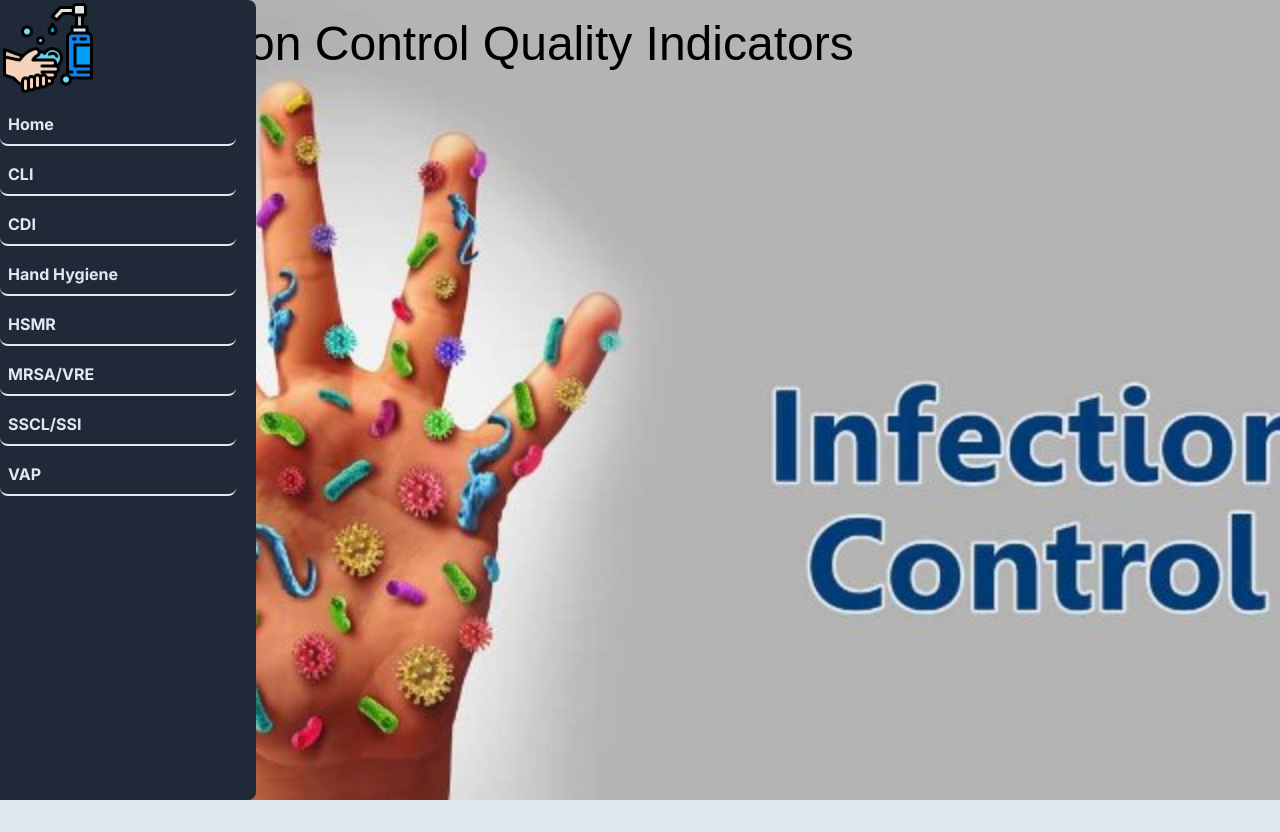
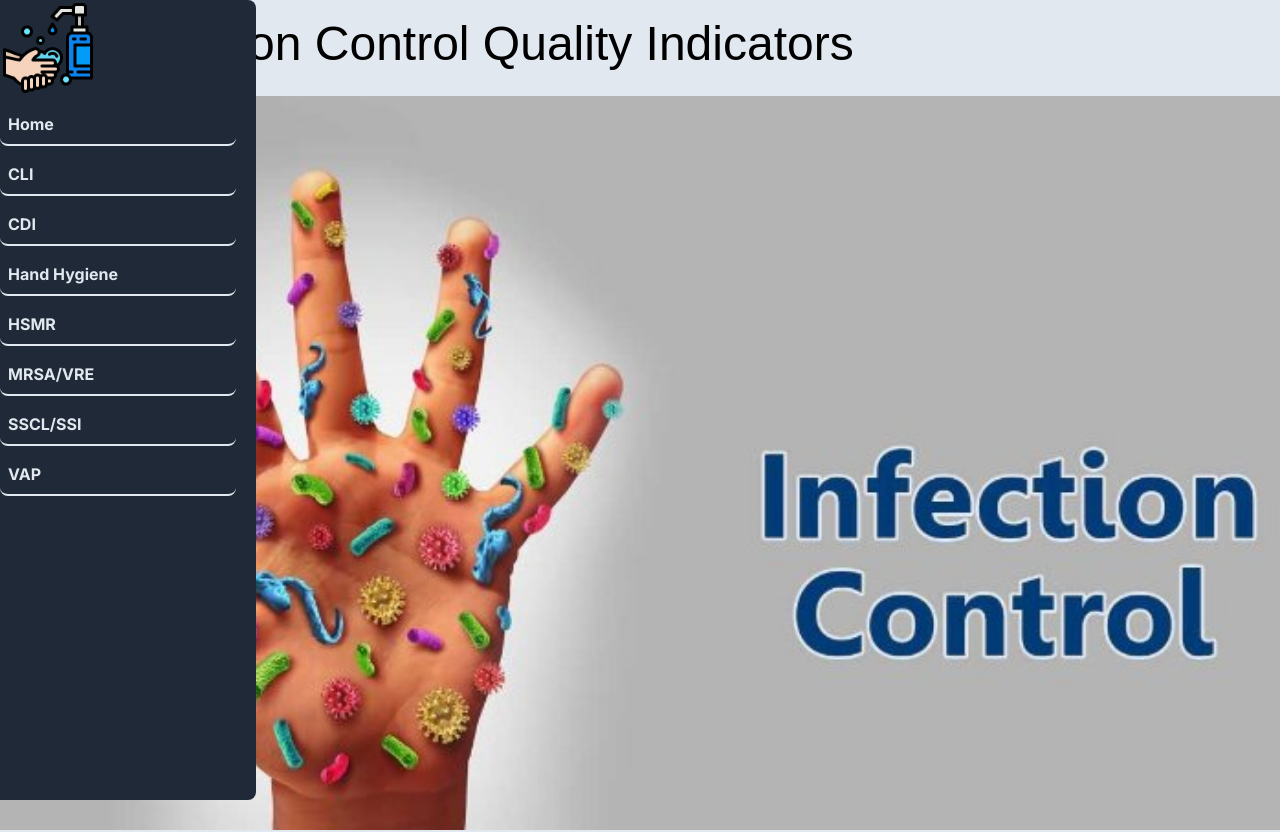
Before and after one commit to jimmybcoding/infection-control, a Next.js app: page / in a window 1280 px wide. Shown: the top 832 px of the page. Built offline with nearby package versions, Linux system fonts and the light colour scheme; a web font is replaced by a local one.

Commit message:
make image resposive

```diff
--- a/src/app/page.tsx
+++ b/src/app/page.tsx
@@ -5,10 +5,10 @@ export default function Home() {
     <main className="min-h-screen">
         <Image
           src='/banner.jpg'
-          fill
-          quality={100}
           sizes="100vw"
-          className="-z-10 object-cover min-w-96"
+          width={100}
+          height={100}
+          className="w-full h-auto"
           alt='picture of a hand with bacteria and viruses'
         />
     </main>
```
